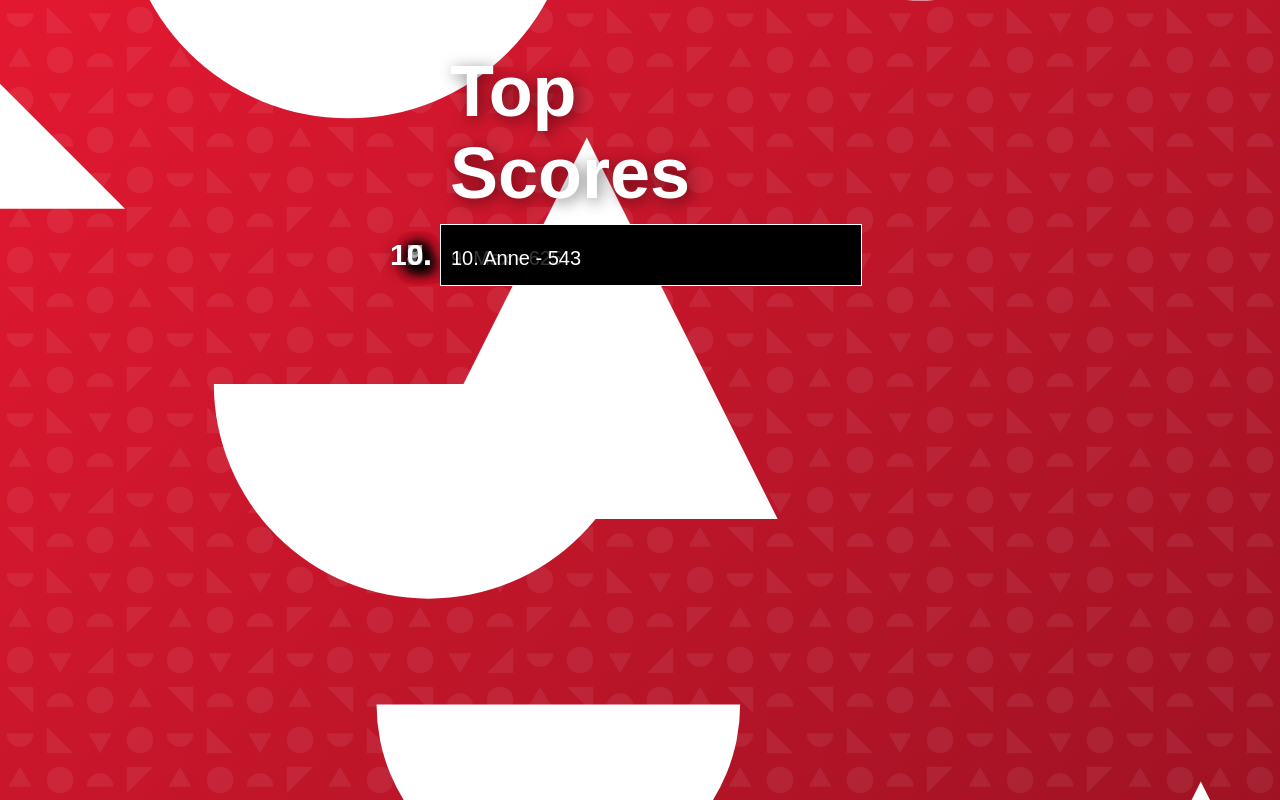
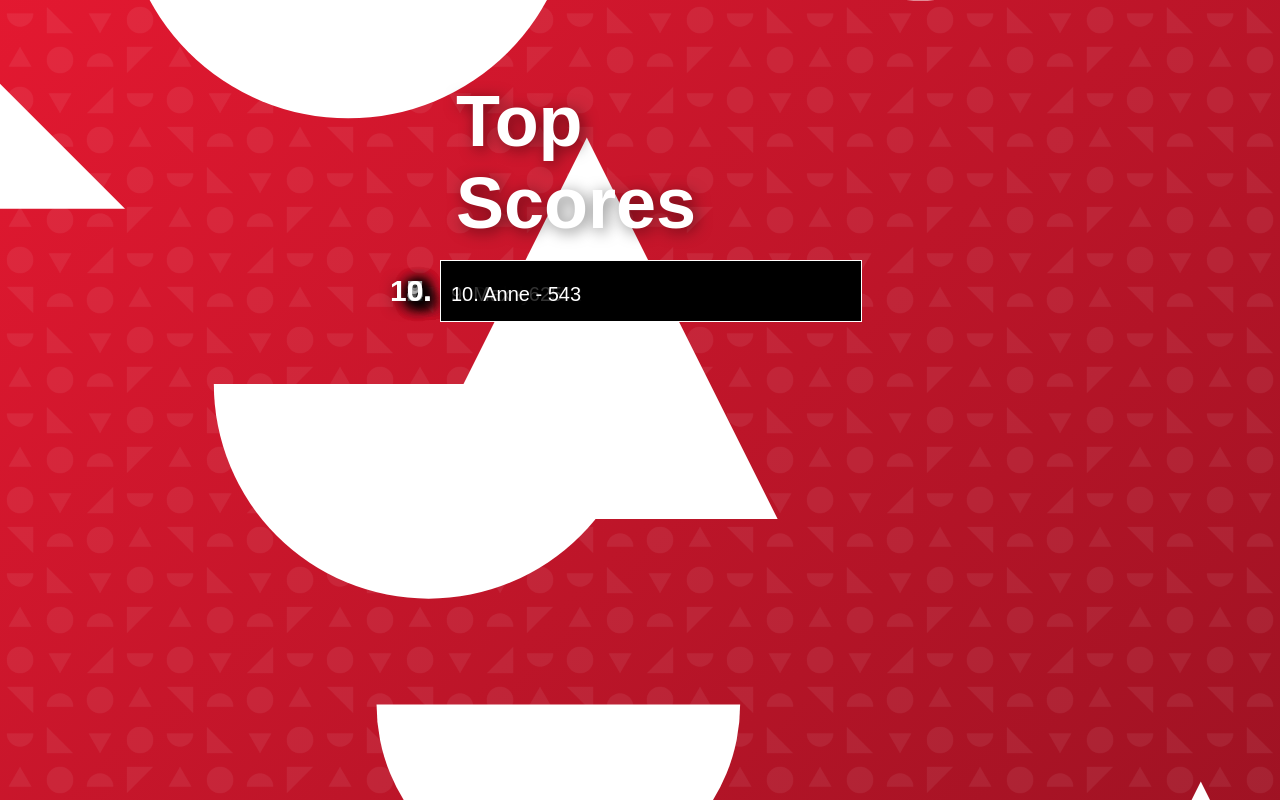
Before and after one commit to Prism098/CDI-Games, a plain HTML site: page scoreboardCDI-main/index.html in a window 1280 px wide. Drawn offline with Linux system fonts and the light colour scheme; a web font is replaced by a local one.

Commit message:
meest recente test.

```diff
--- a/scoreboardCDI-main/scoreboard.css
+++ b/scoreboardCDI-main/scoreboard.css
@@ -47,7 +47,7 @@ body {
   flex-direction: column;
   align-items: center;
   position: absolute;
-  top: 5%;
+  top: 8%;
   left: 50%;
   transform: translateX(-50%);
   width: 400px;
@@ -55,7 +55,7 @@ body {
 }
 
 .scoreboard h1 {
-  margin: 10px;
+  margin: 1rem;
   font-size: 72px;
   color: #fff;
   text-shadow: 3px 3px 15px rgba(0, 0, 0, 0.5);
```
